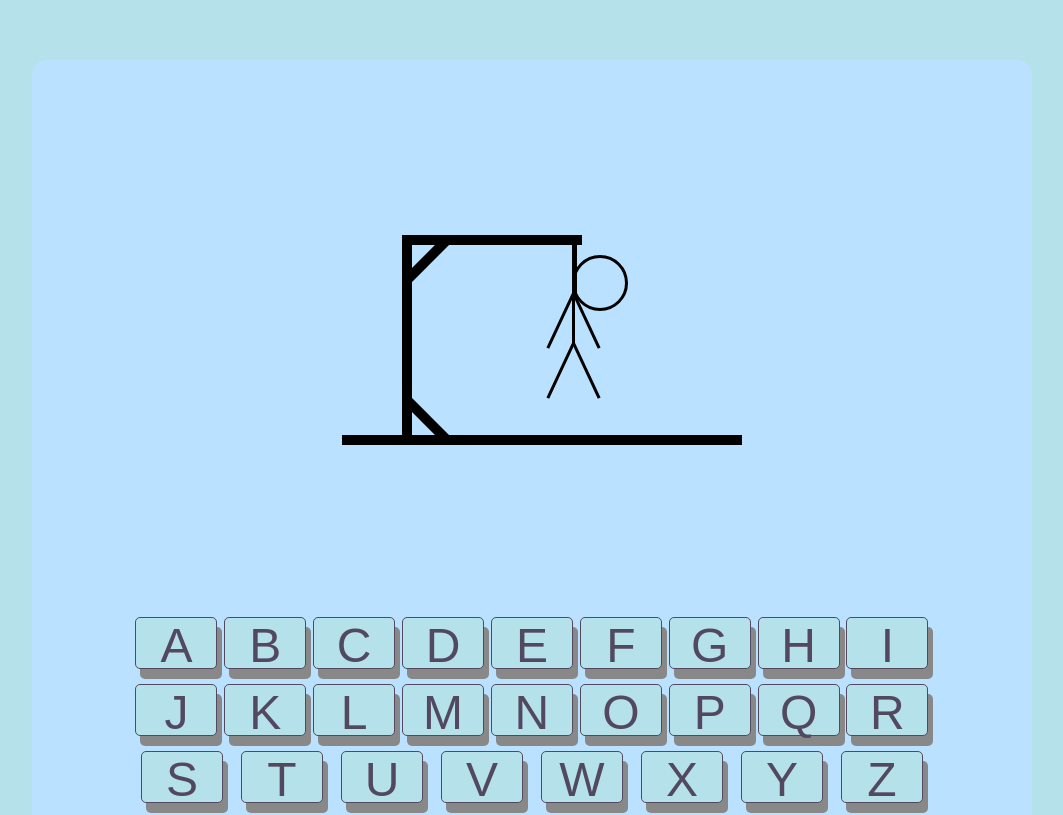
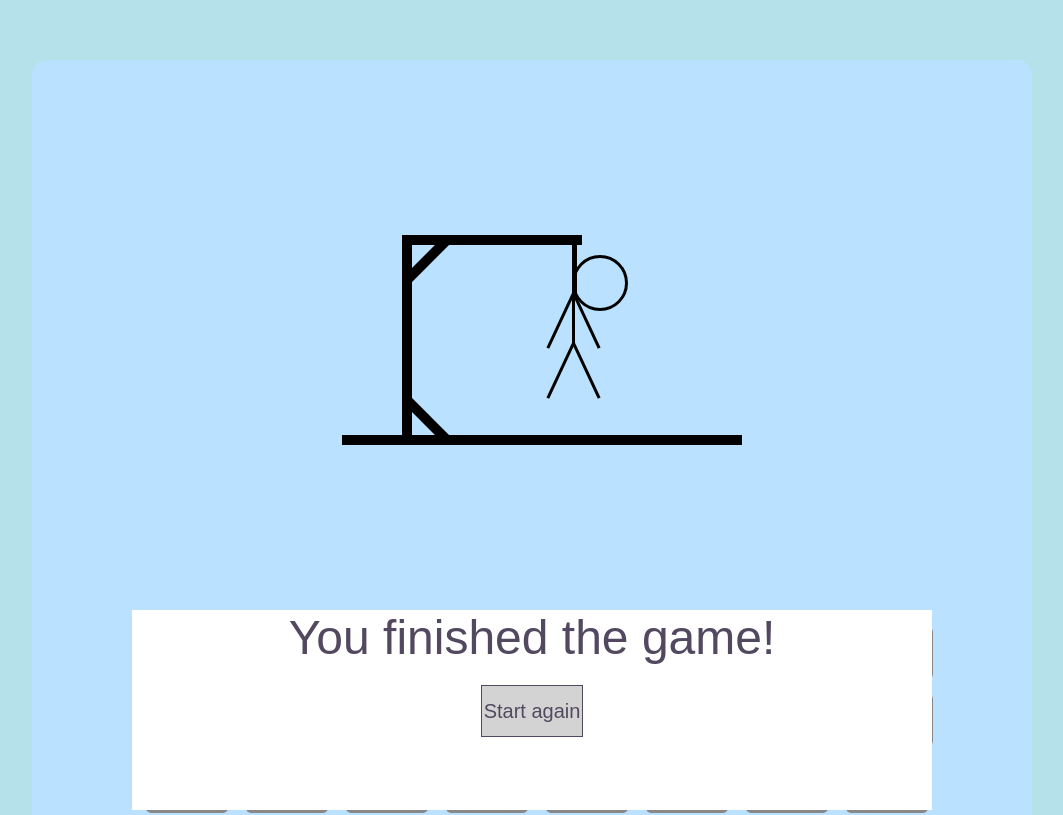
Before and after one commit to paulmartin91/Hangman, a plain HTML site: page index.html in a window 1280 px wide. Shown: the part 140-955 px from the top of the page, without its empty margins (108-1171 px from the left). Drawn offline with nearby package versions, Linux system fonts and the light colour scheme.

Commit message:
Updated CSS to winner/looser/finished ID's

```diff
--- a/style.css
+++ b/style.css
@@ -242,6 +242,7 @@ body {
     z-index: 5;
     visibility: hidden;
     align-items: center;
+    visibility: visible;
 }
 
 #hmLooser {
@@ -255,7 +256,7 @@ body {
     visibility: hidden;
     justify-content: center;
     align-items: center;
-
+    visibility: visible;
 }
 
 #hmFinished {
@@ -269,7 +270,7 @@ body {
     visibility: hidden;
     justify-content: center;
     align-items: center;
-
+    visibility: visible;
 }
 
 #newGame {
```
